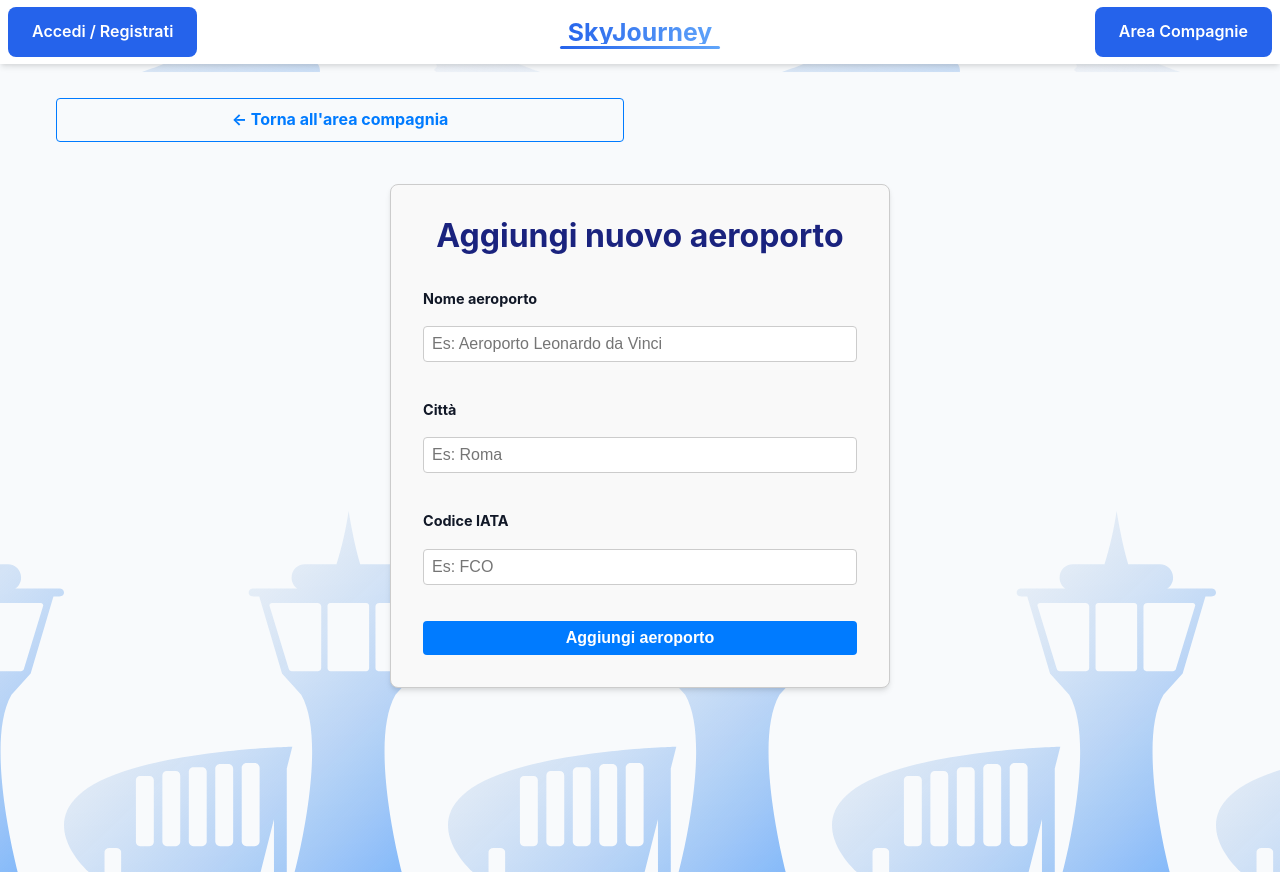
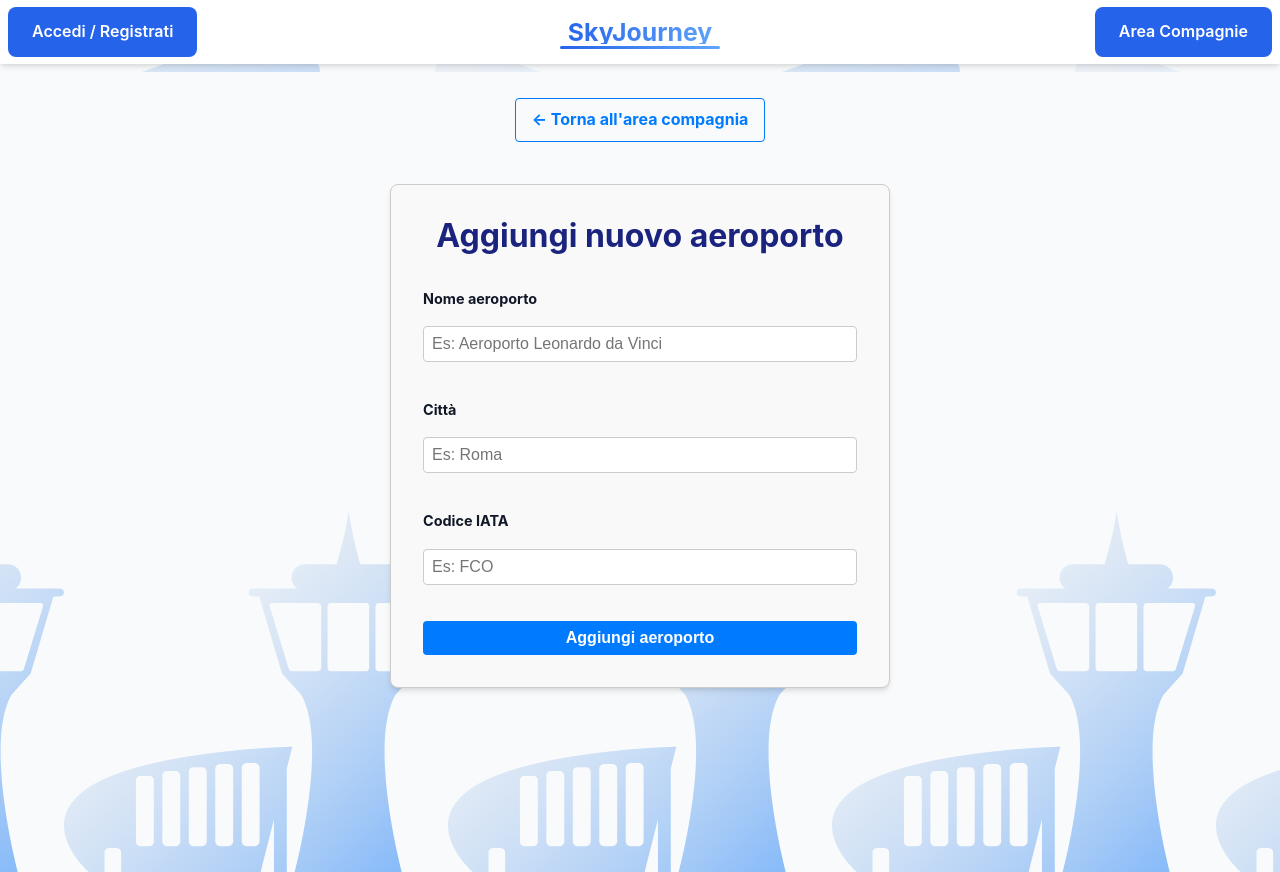
Before and after one commit to arsid2828/progettoTAW, an Angular app in the folder frontend/: page /add-airport in a window 1280 px wide. Built offline with nearby package versions, Linux system fonts and the light colour scheme; no server answers.

Commit message:
sistemato tasti storti airline

```diff
--- a/frontend/src/app/pages/add-airport/add-airport.component.html
+++ b/frontend/src/app/pages/add-airport/add-airport.component.html
@@ -1,7 +1,7 @@
 <div class="airline-body">
     <!-- HEADER -->
     <div class="container">
-        <div class="header-content" style="margin-bottom: 2rem;">
+        <div class="header-content" style="margin-bottom: 2rem; display: flex; justify-content: center;">
             <a routerLink="/airline-area" class="btn btn-outline" style="text-decoration:none;">← Torna all'area
                 compagnia</a>
         </div>
--- a/frontend/src/app/pages/add-plane/add-plane.component.html
+++ b/frontend/src/app/pages/add-plane/add-plane.component.html
@@ -1,7 +1,7 @@
 <div class="airline-body">
     <!-- HEADER -->
     <div class="container">
-        <div class="header-content" style="margin-bottom: 2rem;">
+        <div class="header-content" style="margin-bottom: 2rem; display: flex; justify-content: center;">
             <a routerLink="/airline-area" class="btn btn-outline" style="text-decoration:none;">← Torna all'area
                 compagnia</a>
         </div>
```
